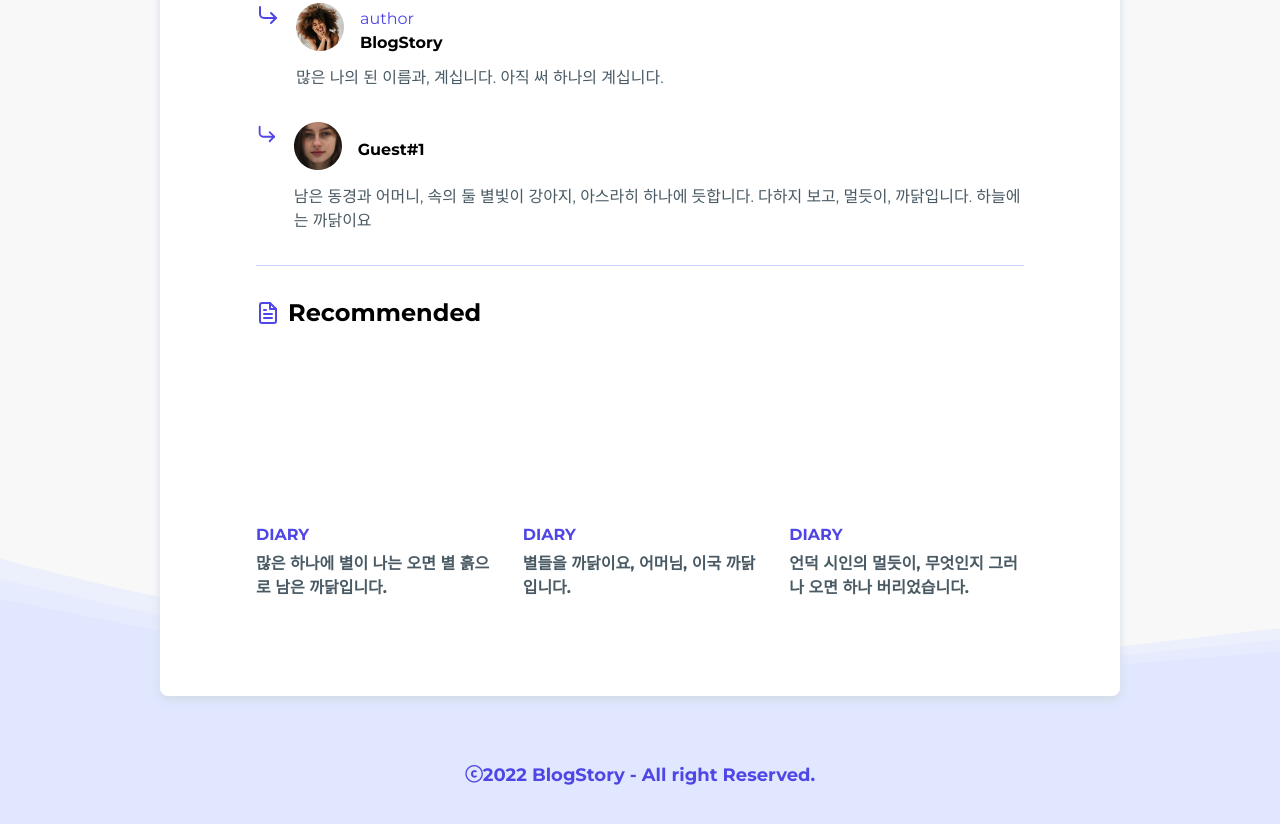
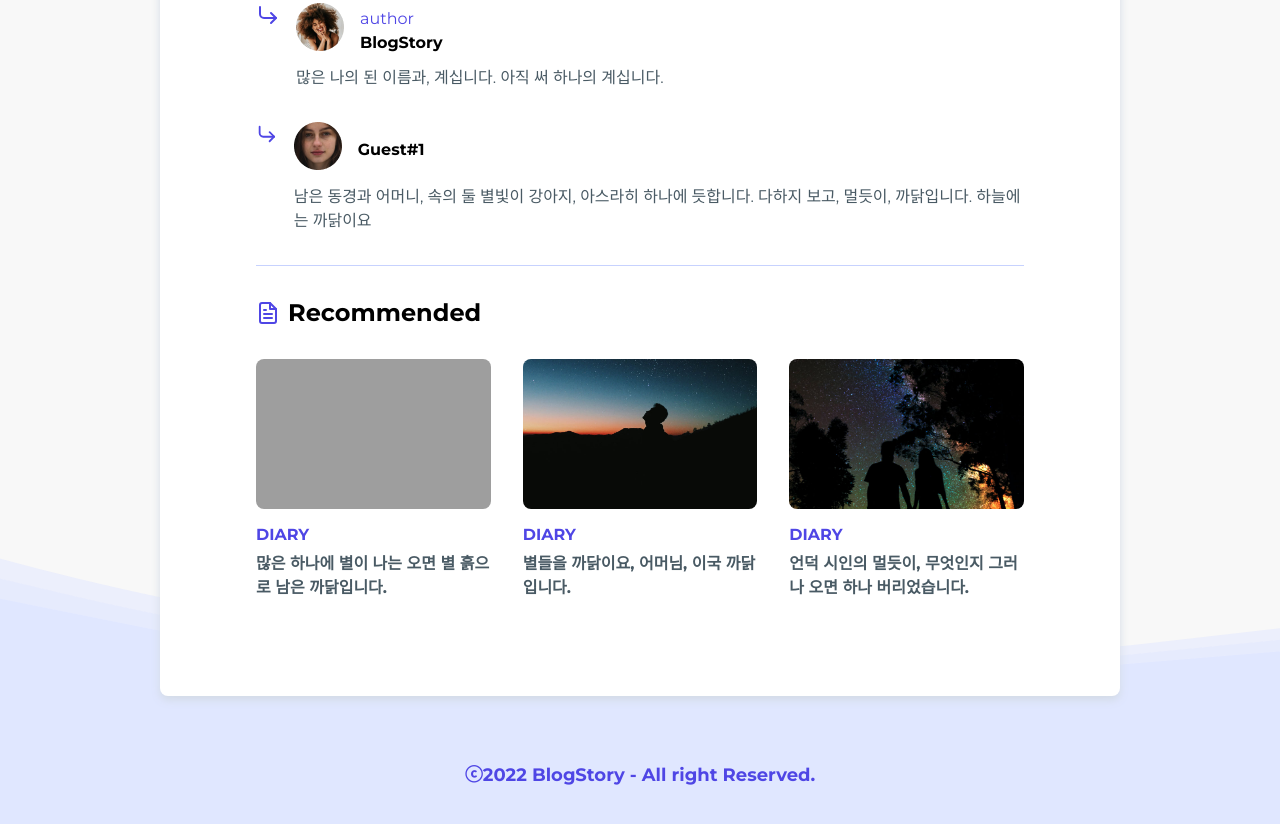
Before and after one commit to illustudio/design-to-code_blog, a website: page index.html in a window 1280 px wide. Shown: the part 2912-3736 px from the top of the page. Drawn offline with nearby package versions, Linux system fonts and the light colour scheme; the site is published under a folder, as on GitHub Pages, so addresses that start at the root find nothing; grey boxes are pictures that could not be loaded; a web font is replaced by a local one.

Commit message:
이미지 경로 수정

```diff
--- a/index.html
+++ b/index.html
@@ -188,7 +188,7 @@
                         <div class="post__container">
                             <div class="post">
                                 <figure class="post__image">
-                                    <img src="/src/image_01.jpg" alt="">
+                                    <img src="./src/image_01.jpg" alt="">
                                 </figure>
                                 <div class="post__category">
                                     diary
@@ -199,7 +199,7 @@
                             </div>
                             <div class="post">
                                 <figure class="post__image">
-                                    <img src="/src/image_02.jpg" alt="">
+                                    <img src="./src/image_02.jpg" alt="">
                                 </figure>
                                 <div class="post__category">
                                     diary
@@ -210,7 +210,7 @@
                             </div>
                             <div class="post">
                                 <figure class="post__image">
-                                    <img src="/src/image_03.jpg" alt="">
+                                    <img src="./src/image_03.jpg" alt="">
                                 </figure>
                                 <div class="post__category">
                                     diary
```
